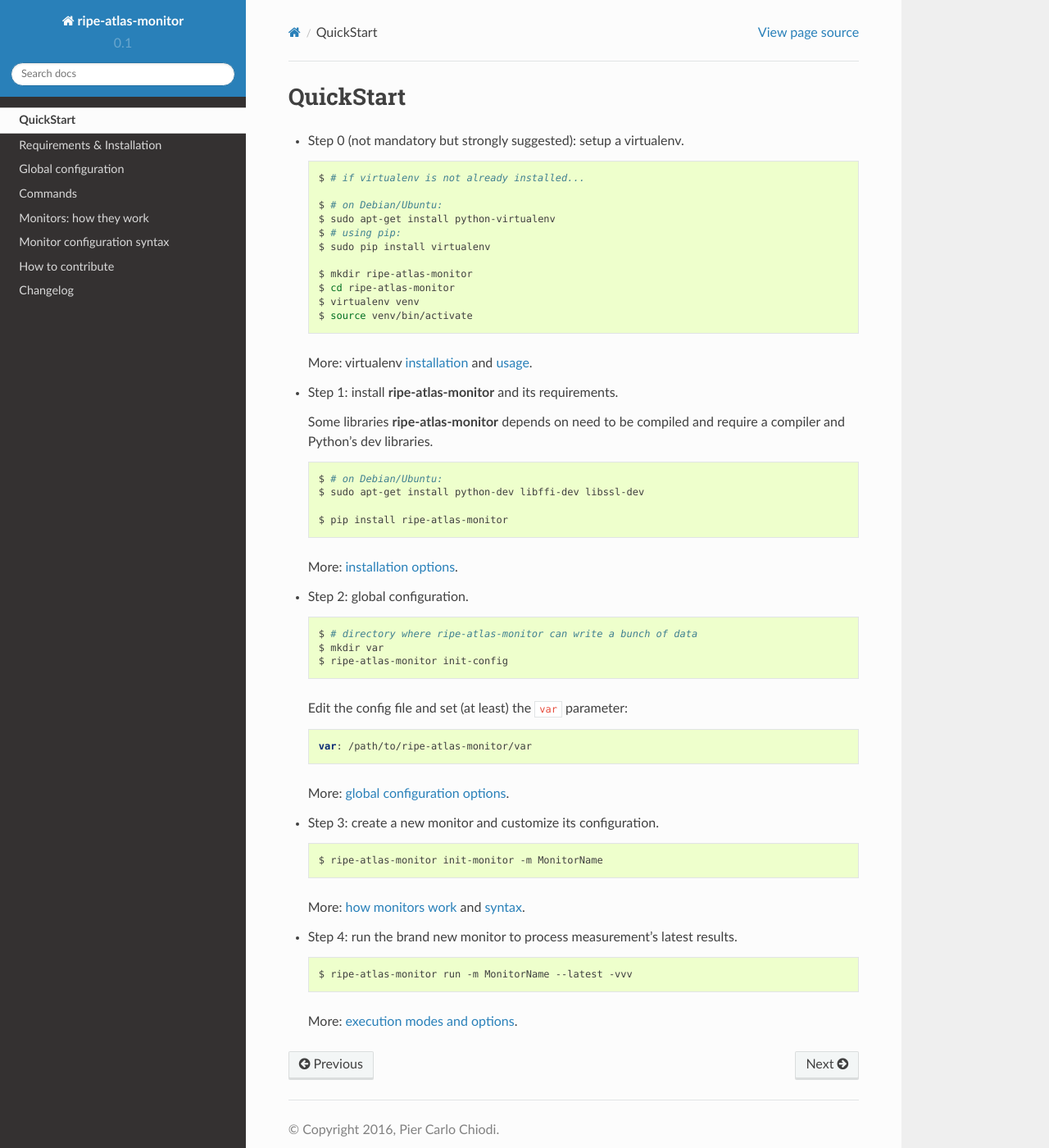
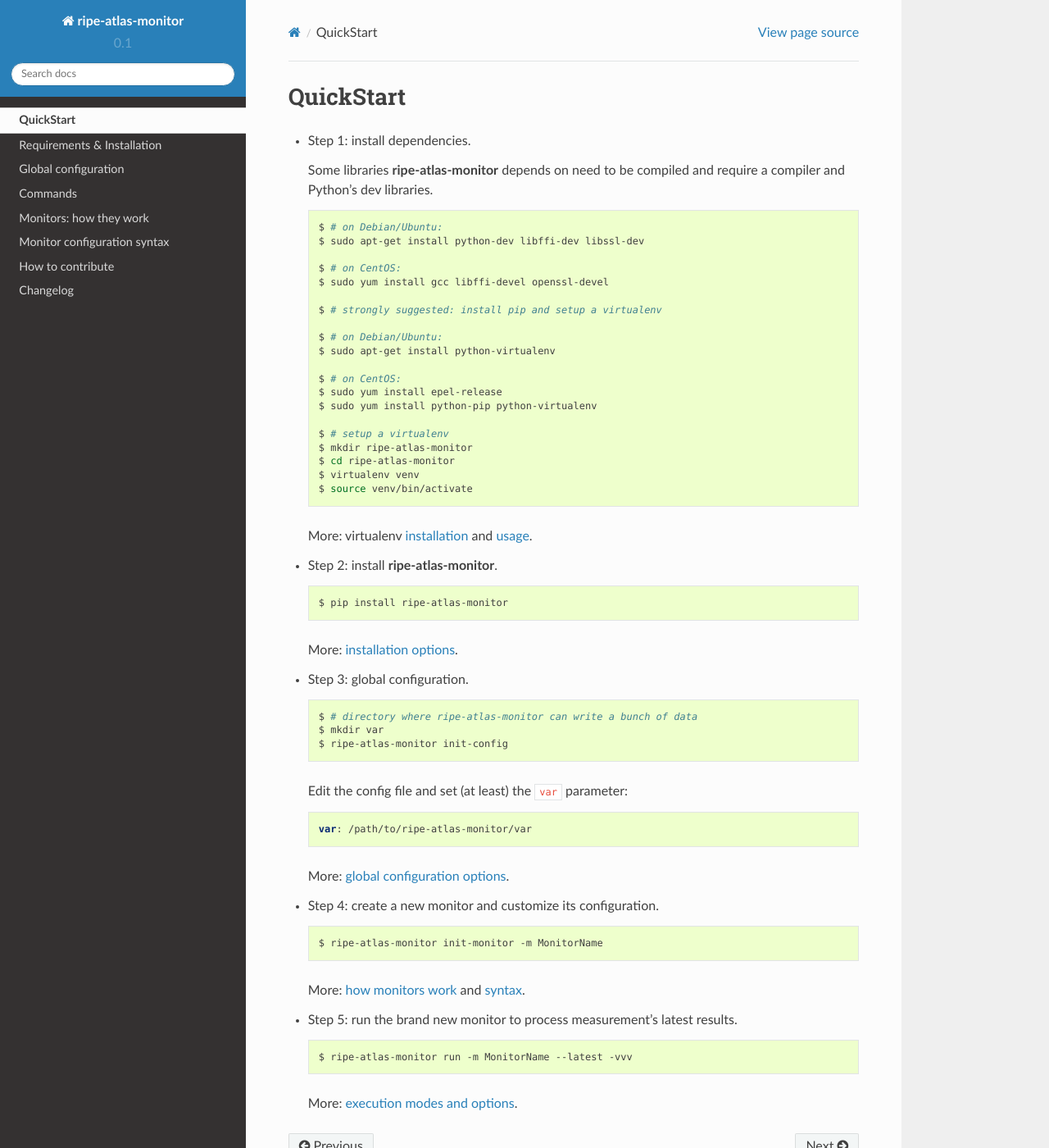
Before and after one commit to pierky/ripe-atlas-monitor, a Sphinx documentation site: the page built from docs/QUICKSTART.rst, in a window 1280 px wide and 1400 px high. Shown: the whole window at 82% size. Built offline with Sphinx 7.4.7 and the Read the Docs theme 2.0.0, drawn with Linux system fonts in a browser that asks for light colours.

Commit message:
docs: CentOS installation guide

```diff
--- a/docs/CONTRIBUTING.rst
+++ b/docs/CONTRIBUTING.rst
@@ -10,7 +10,7 @@
   .. code:: bash
 
       $ # pip "editable" installation
-      $ pip install -e git+https://github.com/YOUR_USERNAME/ripe-atlas-monitor.git
+      $ pip install -e git+https://github.com/YOUR_USERNAME/ripe-atlas-monitor.git#egg=ripe-atlas-monitor
 
       $ # manual cloning from GitHub (you have to care about dependencies)
       $ git clone https://github.com/YOUR_USERNAME/ripe-atlas-monitor.git
--- a/docs/QUICKSTART.rst
+++ b/docs/QUICKSTART.rst
@@ -1,25 +1,7 @@
 QuickStart
 ==========
 
-- Step 0 (not mandatory but strongly suggested): setup a virtualenv.
-
-  .. code:: bash
-
-    $ # if virtualenv is not already installed...
-
-    $ # on Debian/Ubuntu:
-    $ sudo apt-get install python-virtualenv
-    $ # using pip:
-    $ sudo pip install virtualenv
-
-    $ mkdir ripe-atlas-monitor
-    $ cd ripe-atlas-monitor
-    $ virtualenv venv
-    $ source venv/bin/activate
-
-  More: virtualenv `installation <https://virtualenv.pypa.io/en/latest/installation.html>`_ and `usage <https://virtualenv.pypa.io/en/latest/userguide.html>`_.
-
-- Step 1: install **ripe-atlas-monitor** and its requirements.
+- Step 1: install dependencies.
 
   Some libraries **ripe-atlas-monitor** depends on need to be compiled and require a compiler and Python's dev libraries.
 
@@ -28,11 +10,37 @@
       $ # on Debian/Ubuntu:
       $ sudo apt-get install python-dev libffi-dev libssl-dev
 
+      $ # on CentOS:
+      $ sudo yum install gcc libffi-devel openssl-devel
+
+      $ # strongly suggested: install pip and setup a virtualenv
+
+      $ # on Debian/Ubuntu:
+      $ sudo apt-get install python-virtualenv
+
+      $ # on CentOS:
+      $ sudo yum install epel-release
+      $ sudo yum install python-pip python-virtualenv
+
+      $ # setup a virtualenv
+      $ mkdir ripe-atlas-monitor
+      $ cd ripe-atlas-monitor
+      $ virtualenv venv
+      $ source venv/bin/activate
+
+  More: virtualenv `installation <https://virtualenv.pypa.io/en/latest/installation.html>`_ and `usage <https://virtualenv.pypa.io/en/latest/userguide.html>`_.
+
+
+- Step 2: install **ripe-atlas-monitor**.
+
+  .. code:: bash
+
       $ pip install ripe-atlas-monitor
 
   More: :doc:`installation options <INSTALL>`.
 
-- Step 2: global configuration.
+
+- Step 3: global configuration.
 
   .. code:: bash
 
@@ -56,7 +65,8 @@
 
   More: :doc:`how monitors work <MONITORS>` and :doc:`syntax <SYNTAX>`.
 
-- Step 4: run the brand new monitor to process measurement's latest results.
+
+- Step 5: run the brand new monitor to process measurement's latest results.
 
   .. code:: bash
 
```
Also changed, not shown: other parts of docs/QUICKSTART.rst (+2 -1 lines), docs/INSTALL.rst (+32 -6 lines).
